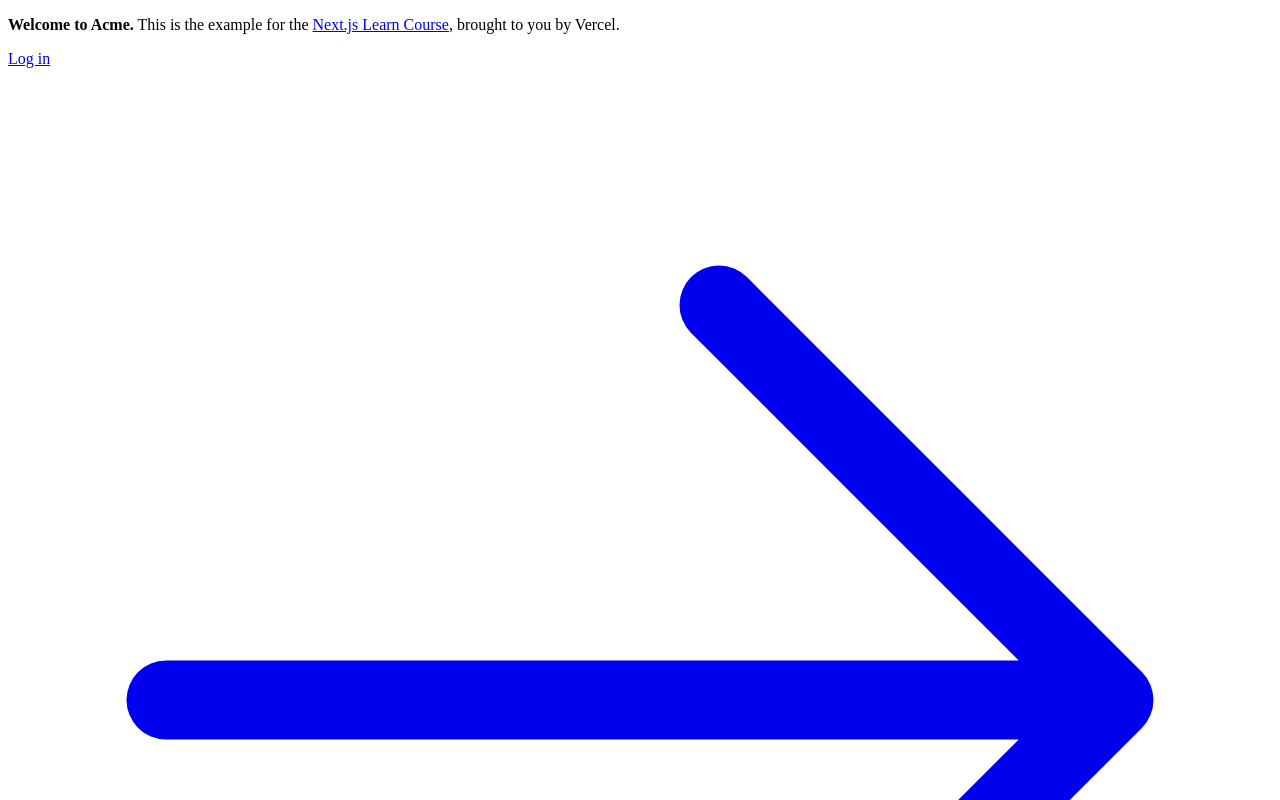
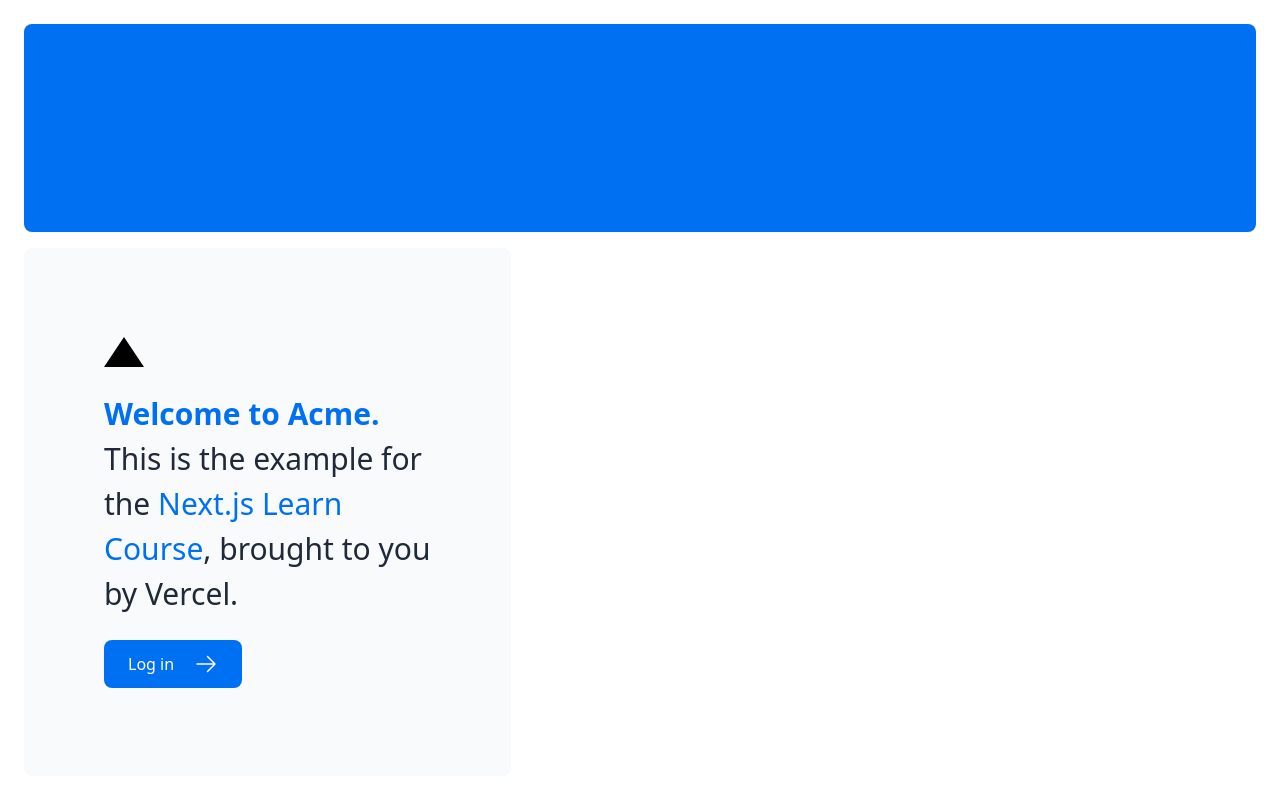
Before and after one commit to lucasfomaniero/nextjs-dashboard, a Next.js app: page / in a window 1280 px wide. Shown: the top 800 px of the page. Built offline with nearby package versions, Linux system fonts and the light colour scheme.

Commit message:
first commit

```diff
--- a/app/layout.tsx
+++ b/app/layout.tsx
@@ -1,3 +1,5 @@
+import '@/app/ui/global.css';
+
 export default function RootLayout({
   children,
 }: {
--- a/app/page.tsx
+++ b/app/page.tsx
@@ -10,8 +10,11 @@
       </div>
       <div className="mt-4 flex grow flex-col gap-4 md:flex-row">
         <div className="flex flex-col justify-center gap-6 rounded-lg bg-gray-50 px-6 py-10 md:w-2/5 md:px-20">
+        <div
+  className="h-0 w-0 border-b-[30px] border-l-[20px] border-r-[20px] border-b-black border-l-transparent border-r-transparent"
+/>
           <p className={`text-xl text-gray-800 md:text-3xl md:leading-normal`}>
-            <strong>Welcome to Acme.</strong> This is the example for the{' '}
+            <strong className="text-blue-500">Welcome to Acme.</strong> This is the example for the{' '}
             <a href="https://nextjs.org/learn/" className="text-blue-500">
               Next.js Learn Course
             </a>
--- /dev/null
+++ b/app/ui/fonts.ts
@@ -0,0 +1,3 @@
+import {Inter} from 'next/font/google';
+
+export const inter = Inter({subsets: ['latin']});
```
